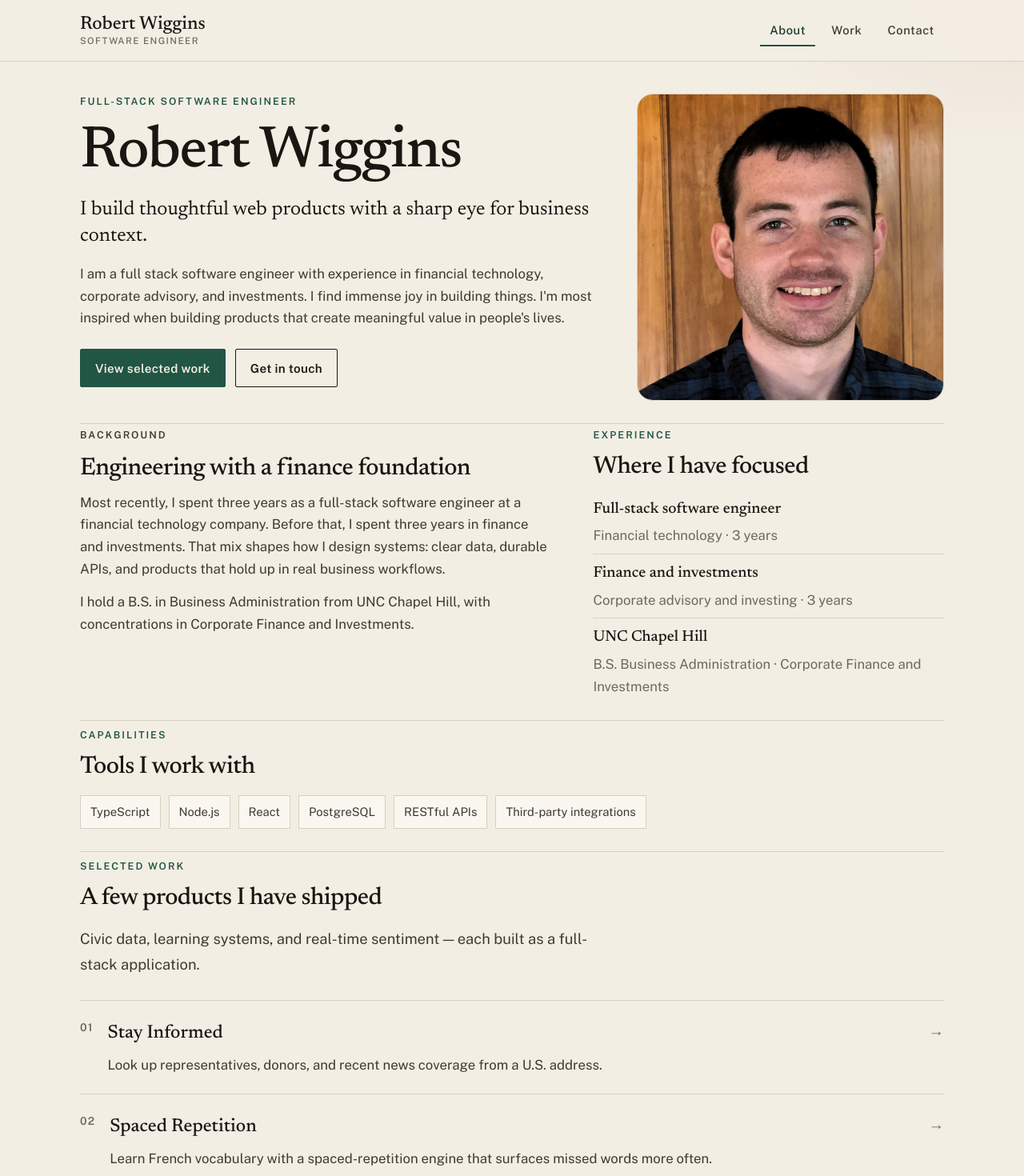
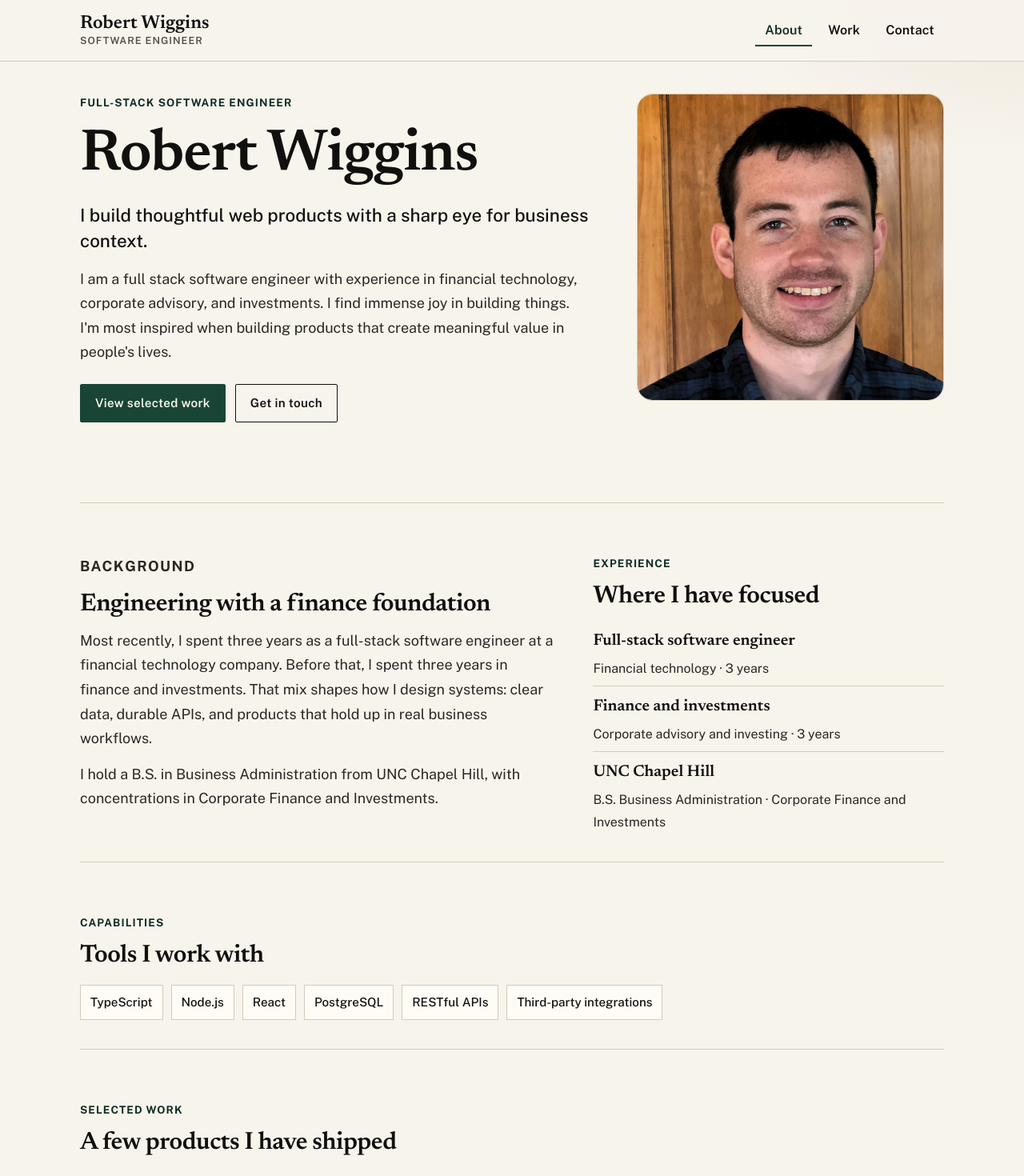
Before and after one commit to RobWiggins/portfolio-site, a React (Create React App) app: page / in a window 1280 px wide. Shown: the top 1470 px of the page at 80% size. Built offline with nearby package versions, Linux system fonts and the light colour scheme.

Commit message:
gave sections on about page more padding and whitespace

```diff
--- a/package.json
+++ b/package.json
@@ -32,6 +32,6 @@
     ]
   },
   "devDependencies": {
-    "vercel": "^58.1.0"
+    "vercel": "^62.7.0"
   }
 }
--- a/public/index.html
+++ b/public/index.html
@@ -5,7 +5,7 @@
     <link rel="shortcut icon" href="%PUBLIC_URL%/favicon.ico" />
     <link rel="preconnect" href="https://fonts.googleapis.com" />
     <link rel="preconnect" href="https://fonts.gstatic.com" crossorigin />
-    <link href="https://fonts.googleapis.com/css2?family=Newsreader:opsz,wght@6..72,400;6..72,500;6..72,600&family=Public+Sans:wght@400;500;600&display=swap" rel="stylesheet" />
+    <link href="https://fonts.googleapis.com/css2?family=Newsreader:opsz,wght@6..72,500;6..72,600;6..72,700&family=Public+Sans:wght@400;500;600;700&display=swap" rel="stylesheet" />
     <meta name="viewport" content="width=device-width, initial-scale=1" />
     <meta name="theme-color" content="#f3eee4" />
     <meta
--- a/src/App.css
+++ b/src/App.css
@@ -1,15 +1,15 @@
 :root {
-  --paper: #f3eee4;
-  --paper-deep: #e8e0d2;
-  --surface: #faf7f0;
-  --ink: #1a1612;
-  --copy: #3f3932;
-  --muted: #6f675c;
-  --line: #d8cfc0;
-  --forest: #215544;
-  --forest-deep: #16382c;
+  --paper: #f7f4ec;
+  --paper-deep: #ebe6db;
+  --surface: #fffcf6;
+  --ink: #12100e;
+  --copy: #2a2622;
+  --muted: #534d45;
+  --line: #d4cbb8;
+  --forest: #184536;
+  --forest-deep: #102e24;
   --copper: #9a4a24;
-  --focus: #215544;
+  --focus: #184536;
   --shadow: 0 18px 40px rgba(26, 22, 18, 0.08);
   --radius: 2px;
   --header-height: 76px;
@@ -30,15 +30,18 @@ html {
 
 body {
   margin: 0;
-  color: var(--ink);
+  color: var(--copy);
   background:
     radial-gradient(900px 420px at 0% -10%, rgba(33, 85, 68, 0.08), transparent 55%),
     radial-gradient(720px 380px at 100% 0%, rgba(154, 74, 36, 0.07), transparent 50%),
     var(--paper);
   font-family: var(--font-body);
-  font-size: 1.05rem;
-  line-height: 1.65;
-  -webkit-font-smoothing: antialiased;
+  font-size: 1.125rem;
+  line-height: 1.7;
+  font-weight: 400;
+  text-rendering: optimizeLegibility;
+  -webkit-font-smoothing: subpixel-antialiased;
+  -moz-osx-font-smoothing: auto;
 }
 
 button,
@@ -61,10 +64,11 @@ img {
 h1,
 h2,
 h3 {
+  color: var(--ink);
   font-family: var(--font-display);
-  font-weight: 500;
-  letter-spacing: -0.02em;
-  line-height: 1.12;
+  font-weight: 600;
+  letter-spacing: -0.015em;
+  line-height: 1.18;
 }
 
 a:focus-visible,
@@ -106,7 +110,7 @@ button:focus-visible {
   top: 0;
   z-index: 20;
   border-bottom: 1px solid var(--line);
-  background: rgba(243, 238, 228, 0.92);
+  background: rgba(247, 244, 236, 0.94);
   backdrop-filter: blur(16px);
 }
 
@@ -126,7 +130,7 @@ button:focus-visible {
   text-decoration: none;
   font-family: var(--font-display);
   font-size: 1.45rem;
-  font-weight: 500;
+  font-weight: 600;
   line-height: 1;
 }
 
@@ -135,9 +139,9 @@ button:focus-visible {
   margin-top: 4px;
   color: var(--muted);
   font-family: var(--font-body);
-  font-size: 0.72rem;
-  font-weight: 500;
-  letter-spacing: 0.12em;
+  font-size: 0.78rem;
+  font-weight: 600;
+  letter-spacing: 0.08em;
   text-transform: uppercase;
 }
 
@@ -155,11 +159,11 @@ button:focus-visible {
   align-items: center;
   min-height: 40px;
   padding: 0 12px;
-  color: var(--copy);
+  color: var(--ink);
   text-decoration: none;
-  font-size: 0.92rem;
-  font-weight: 500;
-  letter-spacing: 0.04em;
+  font-size: 1rem;
+  font-weight: 600;
+  letter-spacing: 0.01em;
 }
 
 .menu-item:hover {
@@ -173,10 +177,10 @@ button:focus-visible {
 
 .kicker {
   margin: 0 0 12px;
-  color: var(--forest);
-  font-size: 0.78rem;
-  font-weight: 600;
-  letter-spacing: 0.16em;
+  color: var(--forest-deep);
+  font-size: 0.84rem;
+  font-weight: 700;
+  letter-spacing: 0.08em;
   text-transform: uppercase;
 }
 
@@ -193,8 +197,9 @@ button:focus-visible {
 .lede {
   margin: 18px 0 0;
   color: var(--copy);
-  font-size: 1.15rem;
-  line-height: 1.75;
+  font-size: 1.2rem;
+  line-height: 1.7;
+  font-weight: 500;
 }
 
 .action-link-text,
@@ -264,8 +269,8 @@ button:focus-visible {
 
 .footer-copy {
   margin: 0;
-  color: var(--muted);
-  font-size: 0.9rem;
+  color: var(--copy);
+  font-size: 0.95rem;
 }
 
 .footer-items {
--- a/src/Components/About/About.css
+++ b/src/Components/About/About.css
@@ -8,6 +8,7 @@
   display: grid;
   gap: 28px;
   padding-top: 8px;
+  padding-bottom: 48px;
 }
 
 .hero-copy {
@@ -23,16 +24,17 @@
   max-width: 640px;
   margin: 14px 0 0;
   color: var(--ink);
-  font-family: var(--font-display);
-  font-size: clamp(1.25rem, 2vw, 1.55rem);
-  font-weight: 400;
-  line-height: 1.35;
+  font-size: clamp(1.2rem, 1.8vw, 1.4rem);
+  font-weight: 500;
+  line-height: 1.45;
 }
 
 .summary {
   max-width: 640px;
   margin: 16px 0 0;
   color: var(--copy);
+  font-size: 1.125rem;
+  line-height: 1.7;
 }
 
 .hero-actions {
@@ -61,7 +63,7 @@
 .profile-band {
   display: grid;
   gap: 36px;
-  padding-top: 8px;
+  padding-top: 56px;
   border-top: 1px solid var(--line);
 }
 
@@ -71,26 +73,23 @@
 
 .section-heading {
   margin: 0 0 12px;
-  font-size: clamp(1.55rem, 2.4vw, 1.9rem);
+  font-size: clamp(1.6rem, 2.4vw, 2rem);
 }
 
 .profile-copy p {
   margin: 0 0 14px;
   color: var(--copy);
+  font-size: 1.125rem;
+  line-height: 1.7;
 }
 
 .profile-copy p:last-child {
   margin-bottom: 0;
 }
 
-.resume-band,
 .skills-band,
 .featured-work {
-  padding-top: 8px;
-}
-
-.skills-band,
-.featured-work {
+  padding-top: 56px;
   border-top: 1px solid var(--line);
 }
 
@@ -113,14 +112,16 @@
 }
 
 .timeline dt {
+  color: var(--ink);
   font-family: var(--font-display);
-  font-size: 1.2rem;
-  font-weight: 500;
+  font-size: 1.25rem;
+  font-weight: 600;
 }
 
 .timeline dd {
   margin: 0;
-  color: var(--muted);
+  color: var(--copy);
+  font-size: 1rem;
 }
 
 .skill-list {
@@ -134,10 +135,11 @@
 
 .skill-list li {
   padding: 8px 12px;
-  color: var(--copy);
+  color: var(--ink);
   border: 1px solid var(--line);
   background: var(--surface);
-  font-size: 0.92rem;
+  font-size: 0.95rem;
+  font-weight: 500;
 }
 
 .featured-intro {
@@ -183,13 +185,16 @@
 }
 
 .featured-body strong {
+  color: var(--ink);
   font-family: var(--font-display);
   font-size: 1.45rem;
-  font-weight: 500;
+  font-weight: 600;
 }
 
 .featured-body span {
   color: var(--copy);
+  font-size: 1.05rem;
+  line-height: 1.6;
 }
 
 .featured-arrow {
@@ -210,7 +215,7 @@
 
 @media (min-width: 880px) {
   .about-info {
-    gap: 28px;
+    gap: 36px;
   }
 
   .hero {
@@ -218,6 +223,7 @@
     grid-template-columns: minmax(0, 1.2fr) minmax(280px, 0.72fr);
     gap: 56px;
     align-items: start;
+    padding-bottom: 64px;
   }
 
   .hero-copy {
@@ -233,11 +239,12 @@
     grid-template-columns: minmax(0, 1.15fr) minmax(0, 0.85fr);
     gap: 48px;
     align-items: start;
-    padding-top: 4px;
+    padding-top: 64px;
   }
 
-  .resume-band {
-    padding-top: 0;
+  .skills-band,
+  .featured-work {
+    padding-top: 64px;
   }
 
   .profile-copy {
--- a/src/Components/Contact/Contact.css
+++ b/src/Components/Contact/Contact.css
@@ -34,17 +34,17 @@
 }
 
 .contact-card span {
-  color: var(--muted);
-  font-size: 0.75rem;
-  font-weight: 600;
-  letter-spacing: 0.14em;
+  color: var(--forest-deep);
+  font-size: 0.84rem;
+  font-weight: 700;
+  letter-spacing: 0.08em;
   text-transform: uppercase;
 }
 
 .contact-link {
   color: var(--ink);
-  font-size: 1.15rem;
-  font-weight: 500;
+  font-size: 1.2rem;
+  font-weight: 600;
   text-decoration: none;
 }
 
--- a/src/Components/Portfolio/Portfolio.css
+++ b/src/Components/Portfolio/Portfolio.css
@@ -28,7 +28,8 @@
 
 .portfolio-cta p {
   margin: 0;
-  color: var(--copy);
+  color: var(--ink);
   font-family: var(--font-display);
   font-size: 1.5rem;
+  font-weight: 600;
 }
--- a/src/Components/Project/Project.css
+++ b/src/Components/Project/Project.css
@@ -14,10 +14,10 @@
   display: flex;
   align-items: center;
   gap: 12px;
-  color: var(--forest);
-  font-size: 0.78rem;
-  font-weight: 600;
-  letter-spacing: 0.14em;
+  color: var(--forest-deep);
+  font-size: 0.84rem;
+  font-weight: 700;
+  letter-spacing: 0.08em;
   text-transform: uppercase;
 }
 
@@ -33,14 +33,16 @@
 .project-lede {
   margin: 14px 0 0;
   color: var(--ink);
-  font-family: var(--font-display);
-  font-size: 1.25rem;
-  line-height: 1.45;
+  font-size: 1.2rem;
+  font-weight: 500;
+  line-height: 1.55;
 }
 
 .project-description {
   margin: 16px 0 0;
   color: var(--copy);
+  font-size: 1.125rem;
+  line-height: 1.7;
 }
 
 .tech-stack-list {
@@ -54,10 +56,11 @@
 
 .tech-item {
   padding: 6px 10px;
-  color: var(--copy);
+  color: var(--ink);
   background: var(--surface);
   border: 1px solid var(--line);
-  font-size: 0.8rem;
+  font-size: 0.88rem;
+  font-weight: 500;
 }
 
 .site-links {
@@ -93,8 +96,8 @@
 
 .screenshot-caption {
   margin: 10px 4px 0;
-  color: var(--muted);
-  font-size: 0.82rem;
+  color: var(--copy);
+  font-size: 0.92rem;
 }
 
 .carousel-btns {
@@ -108,10 +111,10 @@
 .carousel-nav-btn {
   min-height: 40px;
   padding: 0;
-  color: var(--copy);
-  font-size: 0.85rem;
-  font-weight: 600;
-  letter-spacing: 0.04em;
+  color: var(--ink);
+  font-size: 0.88rem;
+  font-weight: 700;
+  letter-spacing: 0.06em;
   text-transform: uppercase;
 }
 
--- a/src/index.css
+++ b/src/index.css
@@ -1,8 +1,8 @@
 body {
   margin: 0;
   font-family: 'Public Sans', 'Segoe UI', Helvetica, Arial, sans-serif;
-  -webkit-font-smoothing: antialiased;
-  -moz-osx-font-smoothing: grayscale;
+  -webkit-font-smoothing: subpixel-antialiased;
+  -moz-osx-font-smoothing: auto;
 }
 
 code {
```
Also changed, not shown: 1 other file (tests, documents, lock files or other folders).
